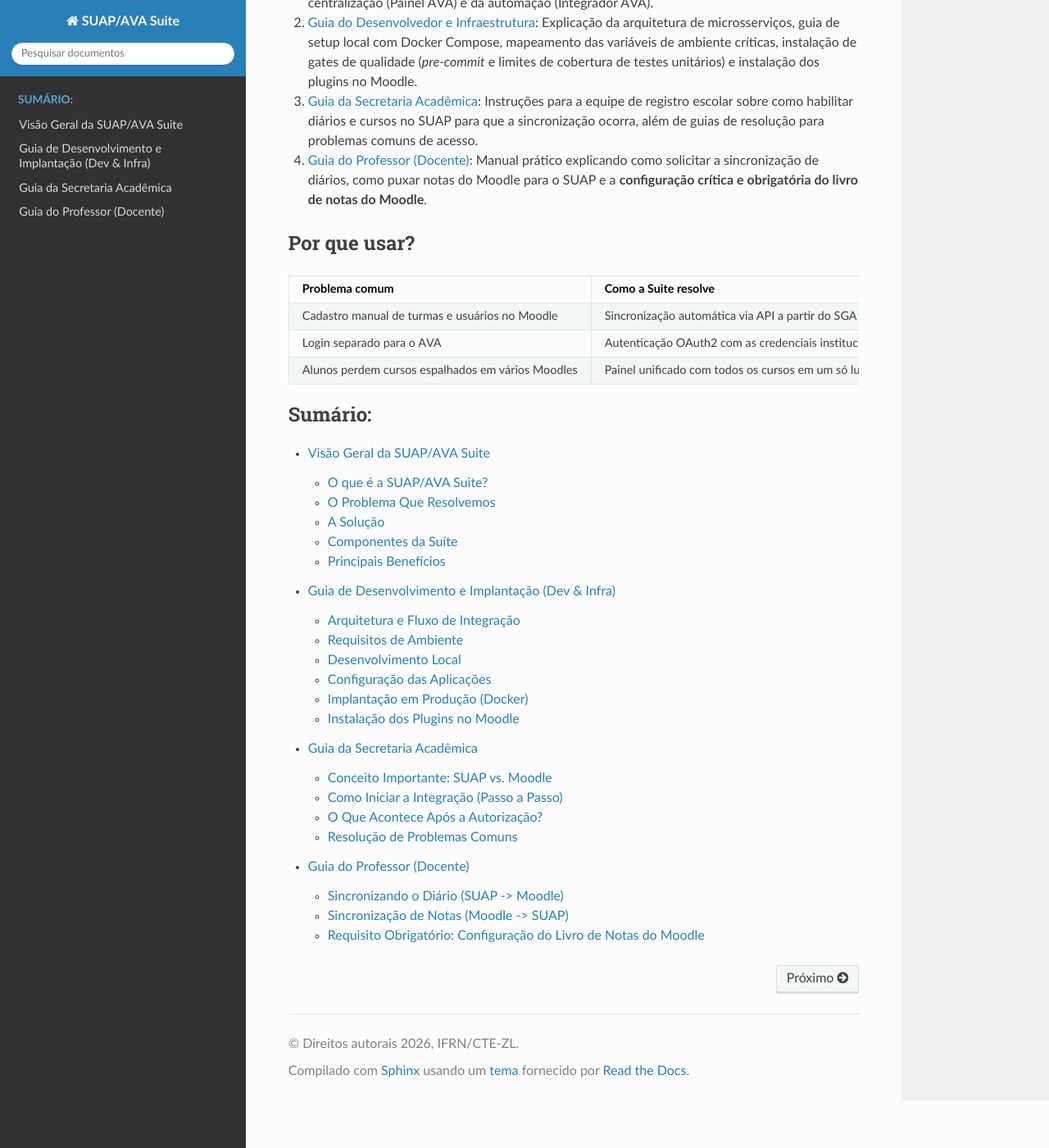
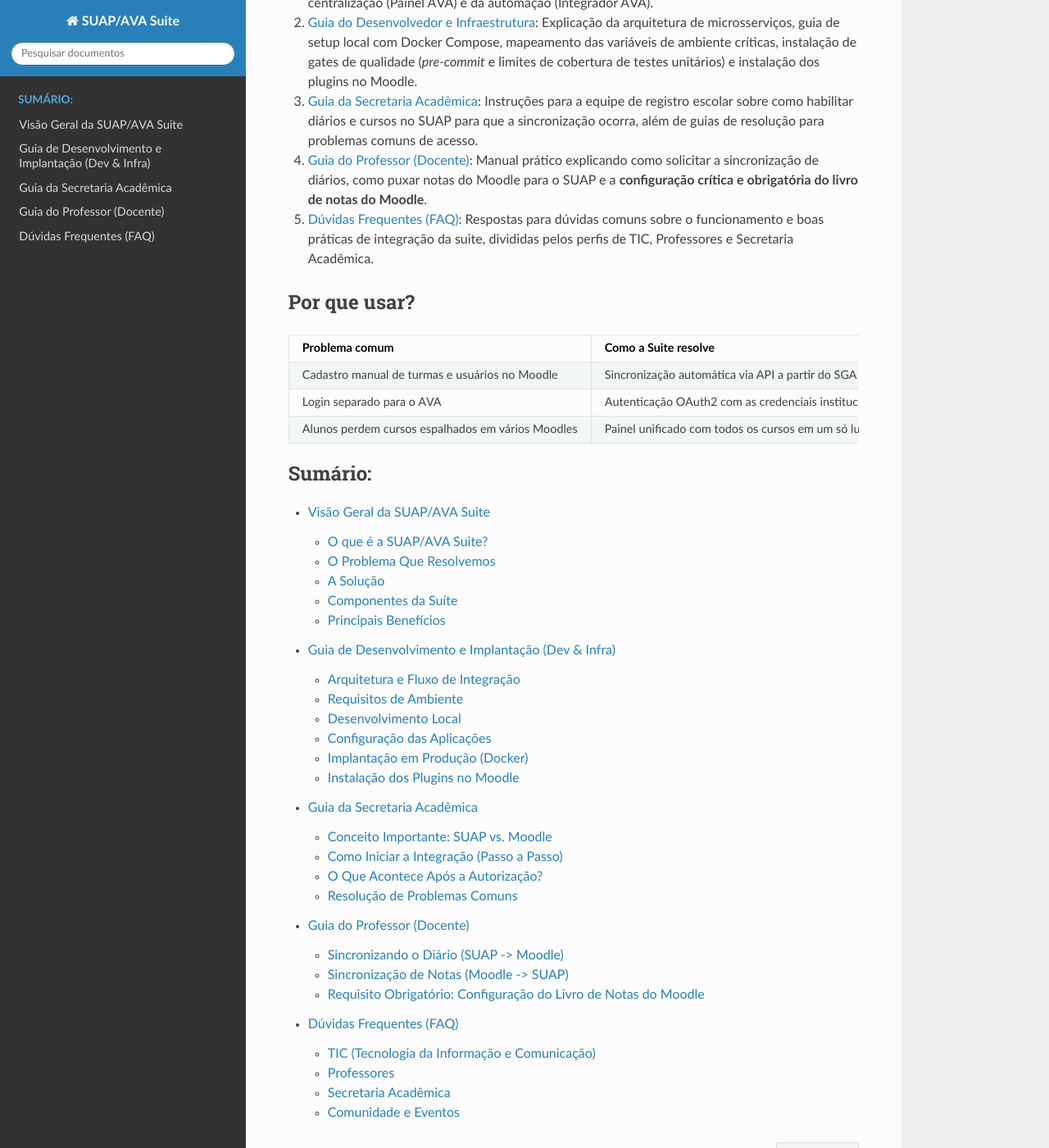
Before and after one commit to suap-ava-suite/suap-ava-suite.github.io, a Sphinx documentation site: the page built from source/index.rst, in a window 1280 px wide and 1400 px high, scrolled down 440 px. Shown: the whole window at 82% size. Built offline with Sphinx 7.4.7 and the Read the Docs theme 3.1.0, drawn with Linux system fonts in a browser that asks for light colours; some of the changed lines change nothing that is shown.

Commit message:
docs: adiciona página de dúvidas frequentes (FAQ) organizada por perfis

```diff
--- /dev/null
+++ b/source/duvidas_frequentes.rst
@@ -0,0 +1,122 @@
+Dúvidas Frequentes (FAQ)
+========================
+
+Esta seção reúne as principais perguntas e respostas enviadas pela comunidade sobre a integração entre o SUAP e o Moodle, organizadas para facilitar a consulta de acordo com cada perfil de atuação: **TIC**, **Professores** e **Secretaria Acadêmica**.
+
+.. contents:: Perfis de Acesso
+   :local:
+   :depth: 2
+
+---
+
+TIC (Tecnologia da Informação e Comunicação)
+--------------------------------------------
+
+Quem é o responsável pelo cadastro inicial dos usuários e como os papéis são atribuídos?
+~~~~~~~~~~~~~~~~~~~~~~~~~~~~~~~~~~~~~~~~~~~~~~~~~~~~~~~~~~~~~~~~~~~~~~~~~~~~~~~~~~~~~~~~
+
+A origem primária dos dados de quem participa diretamente de um diário (estudantes, docentes, mediadores e tutores) é **sempre o SUAP**.
+
+* **Coordenadores**: Atualmente, são cadastrados no SUAP. Devido a limitações temporárias de envio no SUAP, eles são cadastrados temporariamente no *Integrador AVA*, que se encarrega de enviá-los como Coorte para o Moodle. Há um esforço conjunto com a equipe de desenvolvimento do SUAP para que esse envio passe a ocorrer de forma nativa a partir da origem, garantindo que a coordenação também venha diretamente do SUAP.
+* **Outros papéis**: São cadastrados diretamente no *Integrador AVA* e enviados via coorte, cuja distribuição é altamente flexível e controlada por um motor de regras (*rule engine*).
+
+Após a integração, os dados dos usuários são sincronizados de forma automática ou demandam intervenção manual?
+~~~~~~~~~~~~~~~~~~~~~~~~~~~~~~~~~~~~~~~~~~~~~~~~~~~~~~~~~~~~~~~~~~~~~~~~~~~~~~~~~~~~~~~~~~~~~~~~~~~~~~~~~~~~~~~
+
+Existem dois fluxos de sincronização com comportamentos distintos:
+
+* **Diários de Classe**: A sincronização de usuários e notas é iniciada de forma **manual** por um professor, coordenador ou secretário acadêmico. Isso garante supervisão humana sobre as alterações. Embora seja tecnicamente possível automatizar a sincronização agendando uma tarefa (*task*) no Celery do SUAP, **recomenda-se não automatizar**. Caso ocorra alguma discrepância temporária entre as notas do Moodle e do SUAP antes do momento desejado pelo professor para a consolidação, a responsabilidade poderá ser indevidamente atribuída à equipe de TIC.
+* **Cursos FIC < 10h**: Projetados no IFRN para serem simplificados. O envio inicial do curso é manual, mas o retorno das notas para o SUAP ocorre de forma automática.
+
+Como funciona o fluxo técnico de sincronização (SUAP -> Integrador AVA -> Moodle)?
+~~~~~~~~~~~~~~~~~~~~~~~~~~~~~~~~~~~~~~~~~~~~~~~~~~~~~~~~~~~~~~~~~~~~~~~~~~~~~~~~~~
+
+A sincronização é sempre iniciada a partir do SUAP. Este aciona o middleware *Integrador AVA*, que por sua vez se comunica com o Moodle para a criação de ambientes e sincronização de dados (tanto de envio de matrículas quanto de retorno de notas). Detalhes adicionais sobre a arquitetura da solução estão documentados em https://suap-ava-suite.github.io/.
+
+Como é tratada a movimentação de estudantes (inclusão, cancelamento ou transferência) no AVA após a matrícula no SUAP?
+~~~~~~~~~~~~~~~~~~~~~~~~~~~~~~~~~~~~~~~~~~~~~~~~~~~~~~~~~~~~~~~~~~~~~~~~~~~~~~~~~~~~~~~~~~~~~~~~~~~~~~~~~~~~~~~~~~~~~~~~
+
+A atualização de movimentações acadêmicas não ocorre em tempo real de forma automática. O Moodle será atualizado com as novas informações somente quando for disparada uma nova sincronização do diário de classe no SUAP (seja pelo professor, coordenação ou secretaria).
+
+É necessário que mediadores e tutores tenham acesso ao SUAP para que consigam lançar notas no AVA?
+~~~~~~~~~~~~~~~~~~~~~~~~~~~~~~~~~~~~~~~~~~~~~~~~~~~~~~~~~~~~~~~~~~~~~~~~~~~~~~~~~~~~~~~~~~~~~~~~~~
+
+Não. A atividade pedagógica e o lançamento de notas por parte de mediadores e tutores acontecem exclusivamente no Moodle (AVA). O acesso ao SUAP só é necessário para os profissionais responsáveis por disparar a sincronização ou realizar a importação oficial das notas (geralmente o professor responsável pelo diário, a coordenação ou a secretaria).
+
+Quais são as limitações conhecidas e boas práticas de infraestrutura recomendadas?
+~~~~~~~~~~~~~~~~~~~~~~~~~~~~~~~~~~~~~~~~~~~~~~~~~~~~~~~~~~~~~~~~~~~~~~~~~~~~~~~~~~
+
+* **Não cadastre usuários manualmente no Moodle**: Adicionar professores, coordenadores ou alunos diretamente no Moodle por fora do fluxo oficial causará problemas. A sincronização subsequente do SUAP pode reverter ou ignorar essas alterações manuais.
+* **Uso de Containers**: Recomenda-se implantar os serviços da suite utilizando contêineres para facilitar a manutenção e escalabilidade do ambiente.
+* **Uso de Temas**:
+  * O *Tema 2023* está obsoleto e deve ser desativado.
+  * O *Tema 2025* está estável e serve como boa base (com possibilidade de personalização).
+  * O *Tema 2026* está em desenvolvimento e adotará o padrão de identidade visual do Governo Federal (DS GovBR).
+* **Autenticação SUAP**: O uso do plugin de autenticação integrada (*auth_suap*) via OAuth2 não é obrigatório, mas é altamente recomendado para uma melhor experiência de login unificado dos usuários.
+* **Modelagem Lógica (1 Diário = 1 Curso)**: Mantenha sempre a correspondência direta da integração (1 diário no SUAP = 1 curso no Moodle, 1 matrícula = 1 usuário, 1 inscrição em diário = 1 *enrolment* em curso). Evite juntar múltiplos diários em um único curso para simplificar a navegação dos docentes, pois isso quebrará a lógica da sincronização de envio de diários e de baixa de notas.
+* **Colaboração**: Se desenvolver melhorias no código ou correções de bugs, faça um *fork* do repositório oficial e compartilhe suas modificações por meio de um *Pull Request*.
+
+Como podemos visualizar o funcionamento real e a interface da integração?
+~~~~~~~~~~~~~~~~~~~~~~~~~~~~~~~~~~~~~~~~~~~~~~~~~~~~~~~~~~~~~~~~~~~~~~~~~~
+
+A integração propriamente dita é um processo de comunicação *back-end* entre servidores (comunicação server/server/server entre o SUAP, Integrador AVA e Moodle) e não possui uma interface visual complexa dedicada. Capturas de tela e fluxos de funcionamento podem ser consultados no site oficial da suíte (https://suap-ava-suite.github.io/).
+
+---
+
+Professores
+-----------
+
+Como as notas do Moodle são enviadas para o diário do SUAP?
+~~~~~~~~~~~~~~~~~~~~~~~~~~~~~~~~~~~~~~~~~~~~~~~~~~~~~~~~~~~
+
+A sincronização e consolidação das notas finais não são automáticas em tempo real. Você deve realizar o lançamento e a avaliação de atividades no Moodle e, no momento desejado para consolidar, clicar no botão **"Importar Notas Moodle"** na página do diário correspondente no SUAP.
+
+Como o livro de notas do Moodle deve ser configurado para que a importação funcione?
+~~~~~~~~~~~~~~~~~~~~~~~~~~~~~~~~~~~~~~~~~~~~~~~~~~~~~~~~~~~~~~~~~~~~~~~~~~~~~~~~~~~~~~~~~~~~~~~~~~~~~~~~~~
+
+Para que o SUAP consiga identificar a qual avaliação do diário a nota do Moodle se refere, o quadro de notas do Moodle precisa utilizar no campo **Número de identificação (ID number)** as mesmas siglas padrão do diário do SUAP (ex: `N1`, `N2`, `N3`, `N4`, `NAF`). A nota final consolidada em cada categoria ou atividade configurada com esse ID number será a importada. Para um guia visual passo a passo de como fazer isso, consulte a seção :ref:`configuracao_notas` no Guia do Professor.
+
+Posso adotar metodologias de avaliação e estruturas de notas diferentes de acordo com o PPC do meu curso?
+~~~~~~~~~~~~~~~~~~~~~~~~~~~~~~~~~~~~~~~~~~~~~~~~~~~~~~~~~~~~~~~~~~~~~~~~~~~~~~~~~~~~~~~~~~~~~~~~~~~~~~~~~
+
+Sim. O Moodle oferece total flexibilidade para a criação de diferentes atividades de avaliação, pesos e critérios conforme o Projeto Pedagógico do Curso (PPC). A integração exige apenas que a nota final consolidada de cada etapa letiva esteja no item ou categoria de nota identificada com a sigla correspondente do SUAP (como `N1`, `N2`, etc.).
+
+Como os dados cadastrais e as matrículas dos alunos são atualizados na minha sala do Moodle?
+~~~~~~~~~~~~~~~~~~~~~~~~~~~~~~~~~~~~~~~~~~~~~~~~~~~~~~~~~~~~~~~~~~~~~~~~~~~~~~~~~~~~~~~~~~~~~
+
+Quando ocorrerem mudanças na situação de alunos no SUAP (como novas matrículas ou cancelamentos), você pode atualizar a lista de alunos da sala virtual clicando no botão de sincronização de diário no SUAP. Você também pode consultar o guia detalhado em https://suap-ava-suite.github.io/ para mais orientações.
+
+---
+
+Secretaria Acadêmica
+--------------------
+
+Quem é o responsável pela criação das turmas e diários de classe no SUAP e no Moodle?
+~~~~~~~~~~~~~~~~~~~~~~~~~~~~~~~~~~~~~~~~~~~~~~~~~~~~~~~~~~~~~~~~~~~~~~~~~~~~~~~~~~~~~~~~~~~~~~~~~~~~~~~~~~~~
+
+A criação e o registro oficial de turmas e diários são sempre de competência da **Secretaria Acadêmica** no SUAP. O Moodle funciona como a sala de aula digital; portanto, nenhuma turma ou diário deve ser criado manualmente no Moodle. O provisionamento no AVA deve ocorrer a partir do SUAP.
+
+Quem realiza o cadastro inicial de estudantes, docentes, tutores e coordenadores?
+~~~~~~~~~~~~~~~~~~~~~~~~~~~~~~~~~~~~~~~~~~~~~~~~~~~~~~~~~~~~~~~~~~~~~~~~~~~~~~~~~
+
+O cadastro de estudantes, docentes, tutores e mediadores deve ser realizado **sempre no SUAP**. Esses dados são sincronizados com o AVA a partir da ativação do diário. A vinculação de coordenadores e outros papéis institucionais é feita através do *Integrador AVA*.
+
+O que acontece no AVA quando há inclusão, cancelamento ou transferência de matrícula de um discente?
+~~~~~~~~~~~~~~~~~~~~~~~~~~~~~~~~~~~~~~~~~~~~~~~~~~~~~~~~~~~~~~~~~~~~~~~~~~~~~~~~~~~~~~~~~~~~~~~~~~~~
+
+Essas alterações de registro acadêmico devem ser inseridas primeiramente no SUAP pela secretaria. A atualização da lista de alunos no Moodle correspondente ocorrerá quando o diário for sincronizado novamente no SUAP (ação que pode ser iniciada tanto pela secretaria, coordenação quanto pelo professor do diário).
+
+Existe algum material de apoio ou documentação de uso da integração?
+~~~~~~~~~~~~~~~~~~~~~~~~~~~~~~~~~~~~~~~~~~~~~~~~~~~~~~~~~~~~~~~~~~~~
+
+Toda a documentação e orientações de uso da integração estão centralizadas na página oficial da Suite em https://suap-ava-suite.github.io/.
+
+---
+
+Comunidade e Eventos
+--------------------
+
+Como ficar por dentro de reuniões, novidades ou novos eventos da SUAP/AVA Suite?
+~~~~~~~~~~~~~~~~~~~~~~~~~~~~~~~~~~~~~~~~~~~~~~~~~~~~~~~~~~~~~~~~~~~~~~~~~~~~~~~~
+
+Todas as comunicações sobre próximos eventos, reuniões e novidades de desenvolvimento são realizadas de forma centralizada através de nosso canal oficial no Telegram: https://t.me/+1hE3euH9Vnw4MmYx.
--- a/source/index.rst
+++ b/source/index.rst
@@ -16,6 +16,7 @@
 2. :doc:`Guia do Desenvolvedor e Infraestrutura <desenvolvimento_implantacao>`: Explicação da arquitetura de microsserviços, guia de setup local com Docker Compose, mapeamento das variáveis de ambiente críticas, instalação de gates de qualidade (`pre-commit` e limites de cobertura de testes unitários) e instalação dos plugins no Moodle.
 3. :doc:`Guia da Secretaria Acadêmica <secretaria>`: Instruções para a equipe de registro escolar sobre como habilitar diários e cursos no SUAP para que a sincronização ocorra, além de guias de resolução para problemas comuns de acesso.
 4. :doc:`Guia do Professor (Docente) <professor>`: Manual prático explicando como solicitar a sincronização de diários, como puxar notas do Moodle para o SUAP e a **configuração crítica e obrigatória do livro de notas do Moodle**.
+5. :doc:`Dúvidas Frequentes (FAQ) <duvidas_frequentes>`: Respostas para dúvidas comuns sobre o funcionamento e boas práticas de integração da suite, divididas pelos perfis de TIC, Professores e Secretaria Acadêmica.
 
 Por que usar?
 -------------------------
@@ -38,3 +39,4 @@
    desenvolvimento_implantacao
    secretaria
    professor
+   duvidas_frequentes
```
